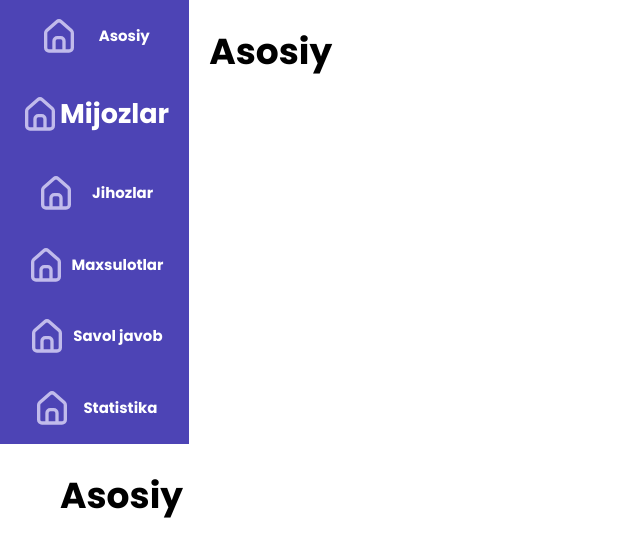
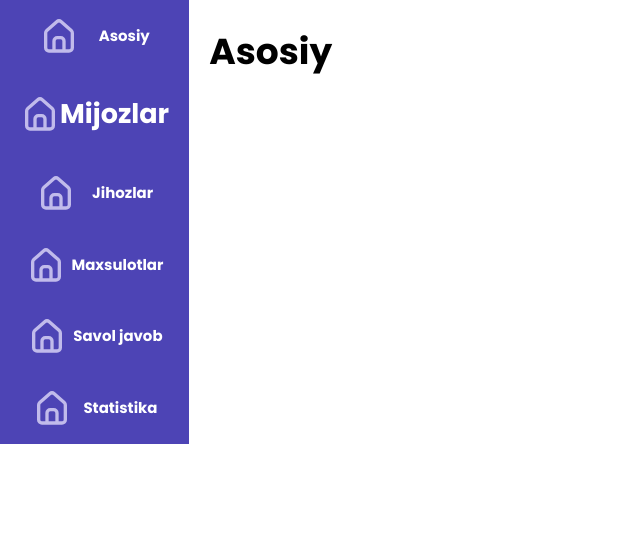
Before and after one commit to MIRZOULUGBEK9008/competation-fitness-dashboard-selfmade, a React (Create React App) app: page / in a window 1280 px wide. Shown: the top 556 px of the page, without its empty margins (0-640 px from the left). Built offline with nearby package versions, Linux system fonts and the light colour scheme.

Commit message:
delete next "Asosoiy" from the file

```diff
--- a/src/index.js
+++ b/src/index.js
@@ -14,7 +14,7 @@ root.render(
   <BrowserRouter>
   <Loader />
     <App />
-    <Dashboard/>
+
   </BrowserRouter>
 
   </>
```
